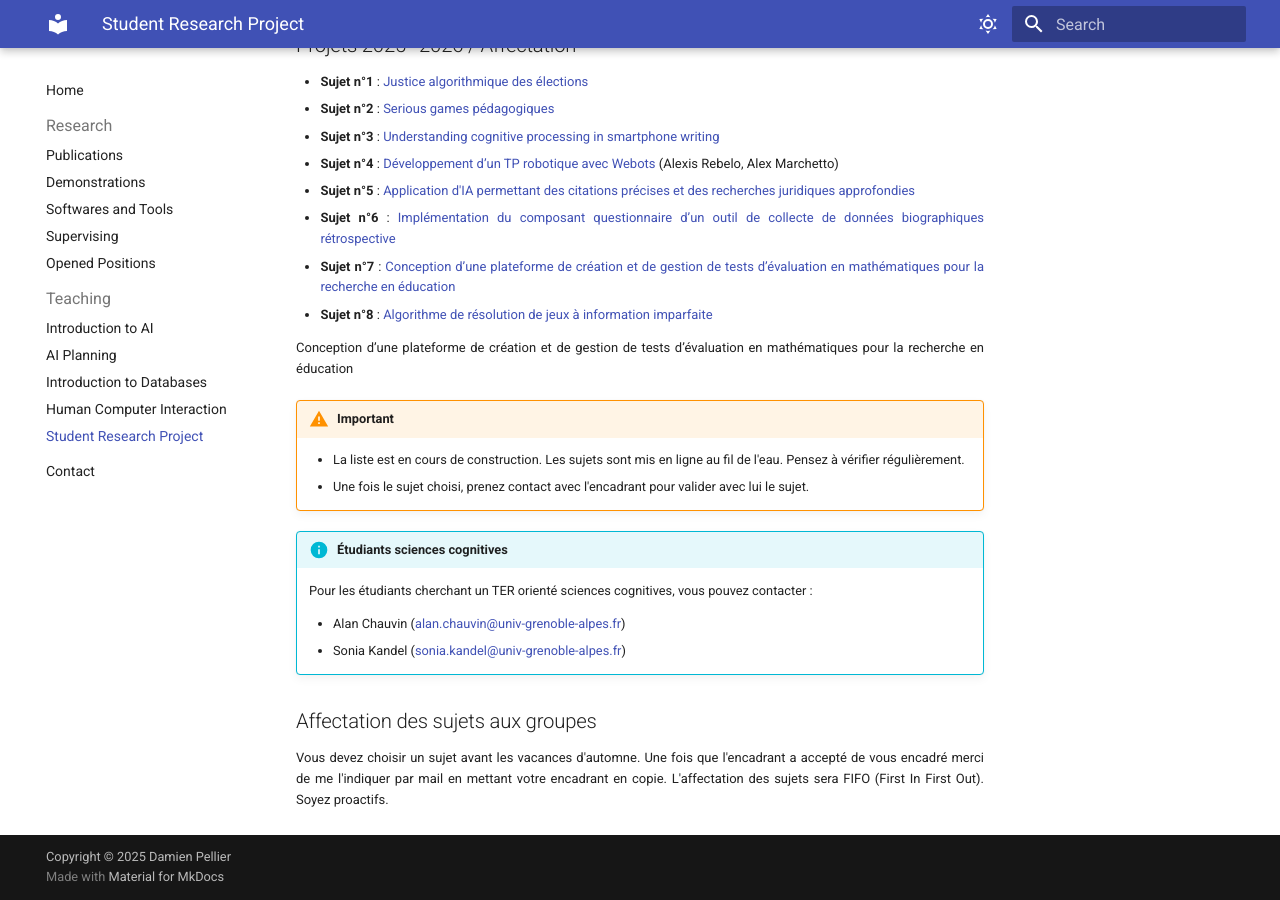
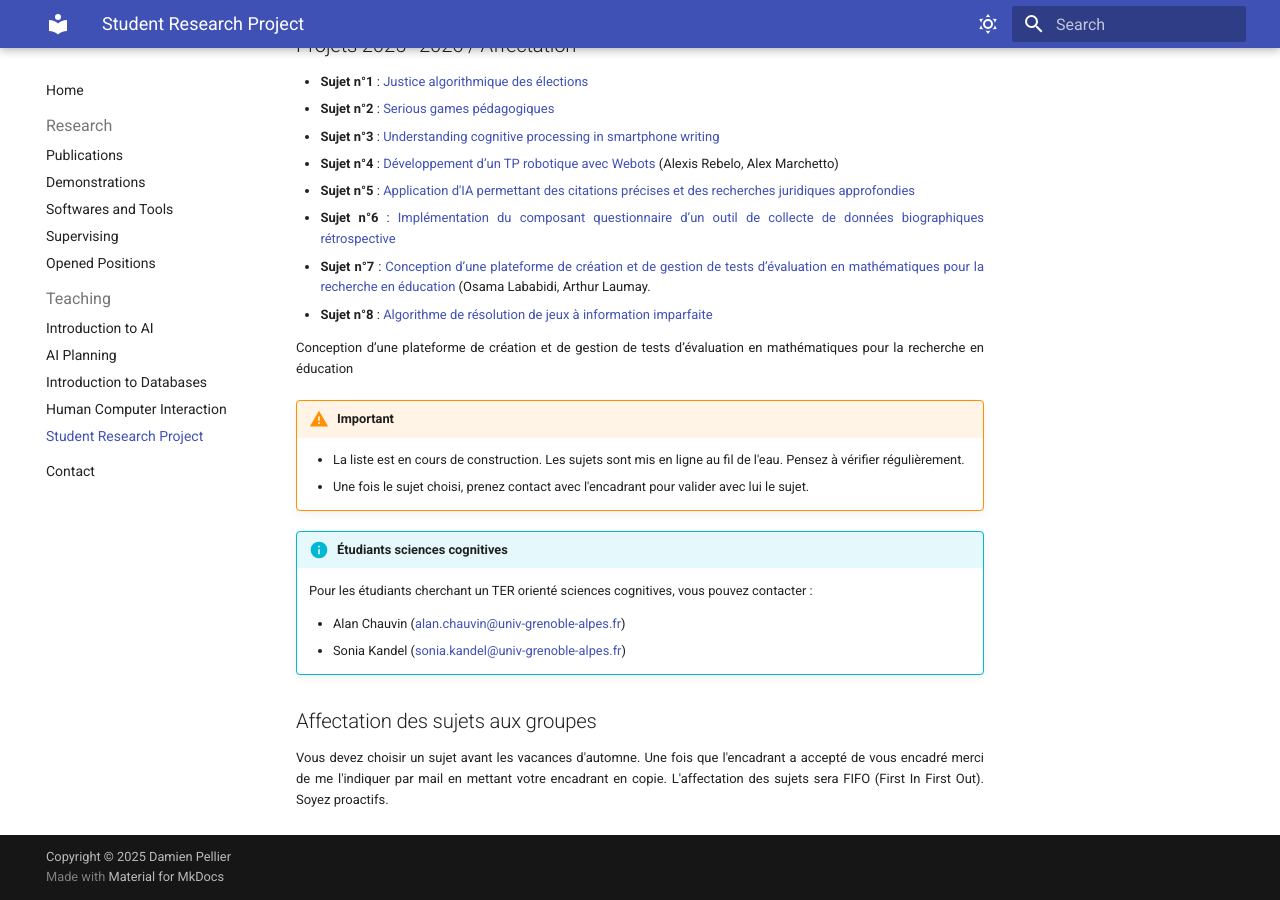
Before and after one commit to pellierd/homepage, an MkDocs documentation site: the page built from docs/teaching/srp.md, in a window 1280 px wide and 900 px high, scrolled down 1198 px. Built offline with MkDocs 1.6.1 and Material for MkDocs 9.7.7, drawn with Linux system fonts in a browser that asks for light colours.

Commit message:
Ajout étudiants sujet 7

```diff
--- a/docs/teaching/srp.md
+++ b/docs/teaching/srp.md
@@ -41,7 +41,7 @@
 - **Sujet n°4** : [Développement d’un TP robotique avec Webots](srp/Sujet_4_2025.pdf) (Alexis Rebelo, Alex Marchetto)
 - **Sujet n°5** : [Application d'IA permettant des citations précises et des recherches juridiques approfondies](srp/Sujet_5_2025.pdf)
 - **Sujet n°6** : [Implémentation du composant questionnaire d’un outil de collecte de données biographiques rétrospective](srp/Sujet_6_2025.pdf)
-- **Sujet n°7** : [Conception d’une plateforme de création et de gestion de tests d’évaluation en mathématiques pour la recherche en éducation](srp/Sujet_7_2025.pdf)
+- **Sujet n°7** : [Conception d’une plateforme de création et de gestion de tests d’évaluation en mathématiques pour la recherche en éducation](srp/Sujet_7_2025.pdf) (Osama Lababidi, Arthur Laumay.
 - **Sujet n°8** : [Algorithme de résolution de jeux à information imparfaite ](srp/Sujet_8_2025.pdf)
 
 
```
